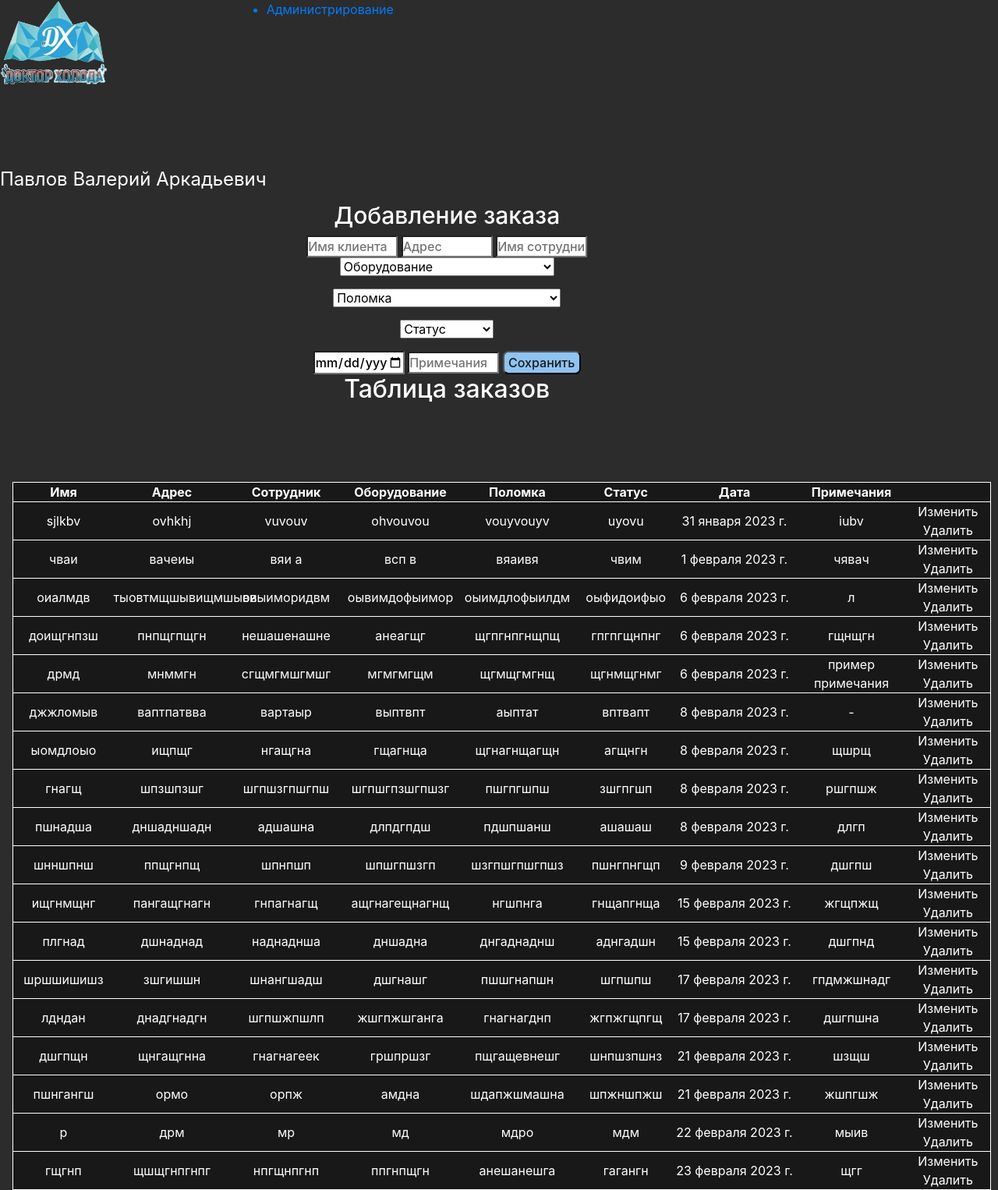
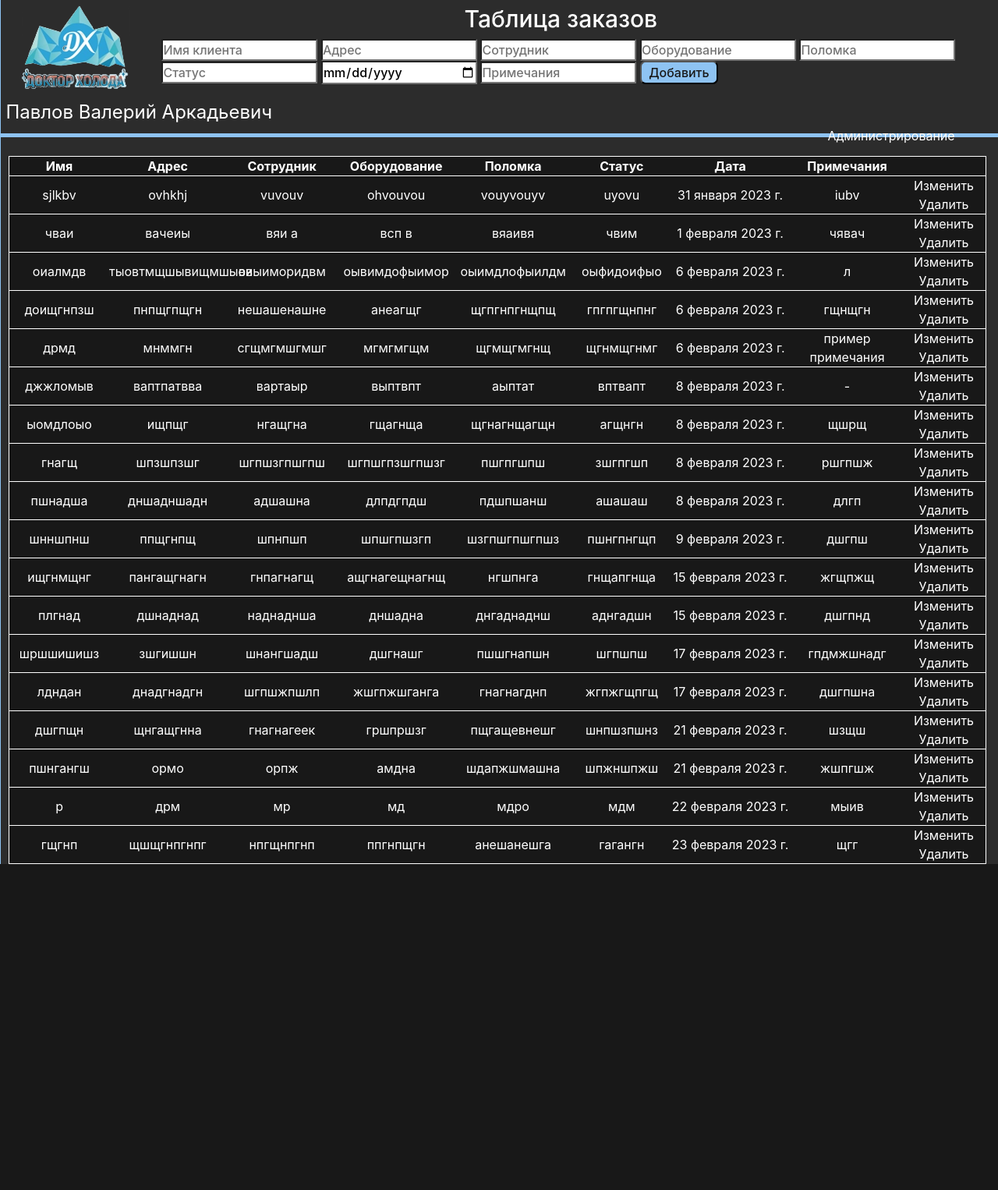
Before and after one commit to InfiniteSpring/project, a Django app: page / in a window 1280 px wide. Shown: the whole page at 78% size. After the commit the page ends 1108 px from the top, so only its background shows below. Run offline with Django 4.2, Linux system fonts and the light colour scheme; a user stored in the database is signed in; data comes from the database, SQL or seed files in the repository; both versions use the stored data as it was after the commit; some libraries are stand-ins or nearby versions.

Commit message:
homepage-9th

```diff
--- a/drholod/core/static/core/css/hstyle.css
+++ b/drholod/core/static/core/css/hstyle.css
@@ -1,30 +1,56 @@
 *{
     margin: 0;
     padding: 0;
+}
+html {
+    border-left: 1px solid rgb(142, 195, 242);
 }
 body {
     background: #2c2c2c;
 }
 main {
-    margin-left: .5vw;
     float: top;
 }
-.curtain {
-    text-align: center;
+aside {
     z-index: 2;
+    position: fixed;
+    float: left;
     background: #2c2c2c;
-    position: fixed;
-    width: 98vw;
+    width: 100vw;
+    padding: 0.5%;
+    height: 22vh;
+    color: #fff;
     border-bottom: 5px solid rgb(142, 195, 242);
+}
+aside img {
+    margin-left: 20px;
+    width: 140px;
+    float: left;
+}
+aside ul {
+    float: right;
+    margin-right: 50px;
+}
+aside ul li {
+    margin-left: 13px;
+    display: block;
+    color: #fff;
+    transition: transform 0.14s ease;
+}
+aside ul li:hover, aside ul a:hover {
+    color: rgb(142, 195, 242);
+    text-decoration: none;
+    transform: scale(1.05);
 }
 .fio-on-page {
     font-size: 24px;
     color: #fff;
 }
 .table-title {
+    text-align: center;
     float: top;
     font-size: 30px;
-    color: #fff;
+
 }
 main .table-form {
     float: left;
@@ -32,7 +58,7 @@ main .table-form {
     color: #fff;
     margin-top: 10px;
     text-align: center;
-    width: 87vw;
+    width: 98%;
 }
 .alert {
     background: #181818;
@@ -68,23 +94,34 @@ main .table-form {
     transform: scale(1.05);
 }
 input {
-    width: 117px;
+    width: 200px;
     background: #fff;
     color: black;
     font-weight: 500;
 }
 table {
-    margin-top: 100px;
+    margin-top: 190px;
     width: 98vw;
     max-width: 98vw;
     z-index: 1;
+    padding-bottom: 100px;
 }
 td {
     max-width: 120px;
 }
+.red {
+    margin-top: 60px;
+    margin-left: 10px;
+}
 .red-inputs {
     margin-left: 20px;
 }
-.page-logo {
-    float: left;
+.title-add {
+    z-index: 3;
+    position: fixed;
+    background: #2c2c2c;
+    width: 80vw;
+    margin-left: 200px;
+    float: top;
+    padding-bottom: 15px;
 }
--- a/drholod/core/templates/homepage.html
+++ b/drholod/core/templates/homepage.html
@@ -2,135 +2,66 @@
 <!DOCTYPE html>
 <html lang="en">
 <head>
-    <meta charset="UTF-8" />
-    <meta http-equiv="X-UA-Compatible" content="IE=edge" />
-    <meta name="viewport" content="width=device-width, initial-scale=1.0" />
-    <link
-      rel="stylesheet"
-      href="https://stackpath.bootstrapcdn.com/bootstrap/4.5.2/css/bootstrap.min.css"
-    />
-    <link
-      rel="stylesheet"
-      href=" https://use.fontawesome.com/releases/v5.8.2/css/all.css"
-    />
-    <link rel="stylesheet" href="{% static 'core/css/hstyle.css' %}" />
+    <meta charset="UTF-8">
+    <meta http-equiv="X-UA-Compatible" content="IE=edge">
+    <meta name="viewport" content="width=device-width, initial-scale=1.0">
+    <link rel="stylesheet" href="https://stackpath.bootstrapcdn.com/bootstrap/4.5.2/css/bootstrap.min.css">
+    <link rel="stylesheet" href=" https://use.fontawesome.com/releases/v5.8.2/css/all.css">
+    <link rel="stylesheet" href="{% static 'core/css/hstyle.css' %}">
     <title>ДОКТОР ХОЛОДА</title>
 </head>
 <body>
     <aside>
-      <div class="page-logo">
-        <img
-          src="static/core/images/logo1.png"
-          alt="ДОКТОР ХОЛОДА"
-        /><br /><br /><br /><br /><br />
-        <div class="fio-on-page">{{user.fio}}</div>
+        <div class="page-logo"><img src="static/core/images/logo1.png" alt="ДОКТОР ХОЛОДА" >
+          <div class="title-add">
+            <h1 class="table-title">Таблица заказов</h1>
+            <form method="POST" action="create/">
+                {% csrf_token %}
+                <tr>
+                    <td>
+                        <input type="text" name="name" placeholder="Имя клиента"/>
+                    </td><td>
+                        <input type="text" name="address" placeholder="Адрес"/>
+                    </td><td>
+                        <input type="text" name="employee" placeholder="Сотрудник"/>
+                    </td><td>
+                        <input type="text" name="equipment" placeholder="Оборудование"/>
+                    </td><td>
+                        <input type="text" name="breaking" placeholder="Поломка"/>
+                    </td><td>
+                        <input type="text" name="status" placeholder="Статус"/>
+                    </td><td>
+                        <input type="date" name="date" placeholder="Дата"/>
+                    </td><td>
+                        <input type="text" name="note" placeholder="Примечания"/>
+                    </td>
+                </tr>
+                <input type="submit" value="Добавить" class="butt">
+            </form>
+        </div>
+          <br><br><br><br><br>
+            <div class="fio-on-page"> {{user.fio}} </div>
         </div>
         <ul>
-        <a href="/admin"
-          ><li>
-            <i class="fa-regular fa-folder-gear"></i> Администрирование
-          </li></a
-        >
+          <a href="/admin"><li><i class="fa-regular fa-folder-gear"></i> Администрирование</li></a>
       </ul>
   </aside>
   <main>
       <div class="table-form">
-        <h1 class="table-title">Добавление заказа</h1>
-        <form method="POST" action="create/">
-          {% csrf_token %}
-          <tr>
-            <td>
-              <input type="text" name="name" placeholder="Имя клиента" />
-            </td>
 
-            <td>
-              <input type="text" name="address" placeholder="Адрес" />
-            </td>
-
-            <td>
-              <input type="text" name="employee" placeholder="Имя сотрудника" />
-            </td>
-
-            <td>
-              <form action="formdata" method="post" id="data"></form>
-              <p>
-                <select name="list1" form="data">
-                  <option>Оборудование</option>
-                  <option>Холодильник без морозильника</option>
-                  <option>Холодильник с морозильником</option>
-                  <option>Морозильный шкаф</option>
-                  <option>Морозильный ларь</option>
-                  <option>Винный шкаф</option>
-                </select>
-              </p>
-            </td>
-
-            <td>
-              <form action="formdata" method="post" id="data"></form>
-              <p>
-                <select name="list1" form="data">
-                  <option>Поломка</option>
-                  <option>Не включается</option>
-                  <option>Протекает</option>
-                  <option>Не морозит и не охлаждает</option>
-                  <option>Неприятный запах</option>
-                  <option>Не горит лампочка</option>
-                  <option>Сильно морозит и возникает иней</option>
-                  <option>Сильный шум</option>
-                </select>
-              </p>
-            </td>
-
-            <td>
-              <form action="formdata" method="post" id="data"></form>
-              <p>
-                <select name="list1" form="data">
-                  <option>Статус</option>
-                  <option>Выполнен</option>
-                  <option>В обработке</option>
-                </select>
-              </p>
-            </td>
-
-            <td>
-              <input type="date" name="date" placeholder="Дата" />
-            </td>
-
-            <td>
-              <input type="text" name="note" placeholder="Примечания" />
-            </td>
-          </tr>
-          <input type="submit" value="Сохранить" class="butt" />
-        </form>
           {% if info.count > 0 %}
-        <br />
-        <h2>Таблица заказов</h2>
           <table>
-          <thead class="alert alert-warning">
-            <th>Имя</th>
-            <th>Адрес</th>
-            <th>Сотрудник</th>
-            <th>Оборудование</th>
-            <th>Поломка</th>
-            <th>Статус</th>
-            <th>Дата</th>
-            <th>Примечания</th>
-            <th></th>
-          </thead>
+              <thead class="alert alert-warning"><th>Имя</th><th>Адрес</th>
+              <th>Сотрудник</th><th>Оборудование</th><th>Поломка</th>
+              <th>Статус</th><th>Дата</th><th>Примечания</th><th></th></thead>
               {% for inf in info %}
               <tr class="alert alert-warning">
-            <td>{{ inf.name }}</td>
-            <td>{{ inf.address }}</td>
-            <td>{{ inf.employee }}</td>
-            <td>{{ inf.equipment }}</td>
-            <td>{{ inf.breaking }}</td>
-            <td>{{ inf.status }}</td>
-            <td>{{ inf.date }}</td>
-            <td>{{ inf.note }}</td>
-            <td>
-              <a href="edit/{{inf.id}}" class="redacte">Изменить</a>
-              <a href="delete/{{inf.id}}" class="redactd">Удалить</a>
-            </td>
+                  <td>{{ inf.name }}</td><td>{{ inf.address }}</td>
+                  <td>{{ inf.employee }}</td><td>{{ inf.equipment }}</td>
+                  <td>{{ inf.breaking }}</td><td>{{ inf.status }}</td>
+                  <td>{{ inf.date }}</td><td>{{ inf.note }}</td>
+                  <td><a href="edit/{{inf.id}}" class="redacte">Изменить</a>
+                      <a href="delete/{{inf.id}}" class="redactd">Удалить</a></td>
               </tr>
               {% endfor %}
           </table>
```
Also changed, not shown: drholod/db.sqlite3. Lines whose indentation alone changed are shown as unchanged.
